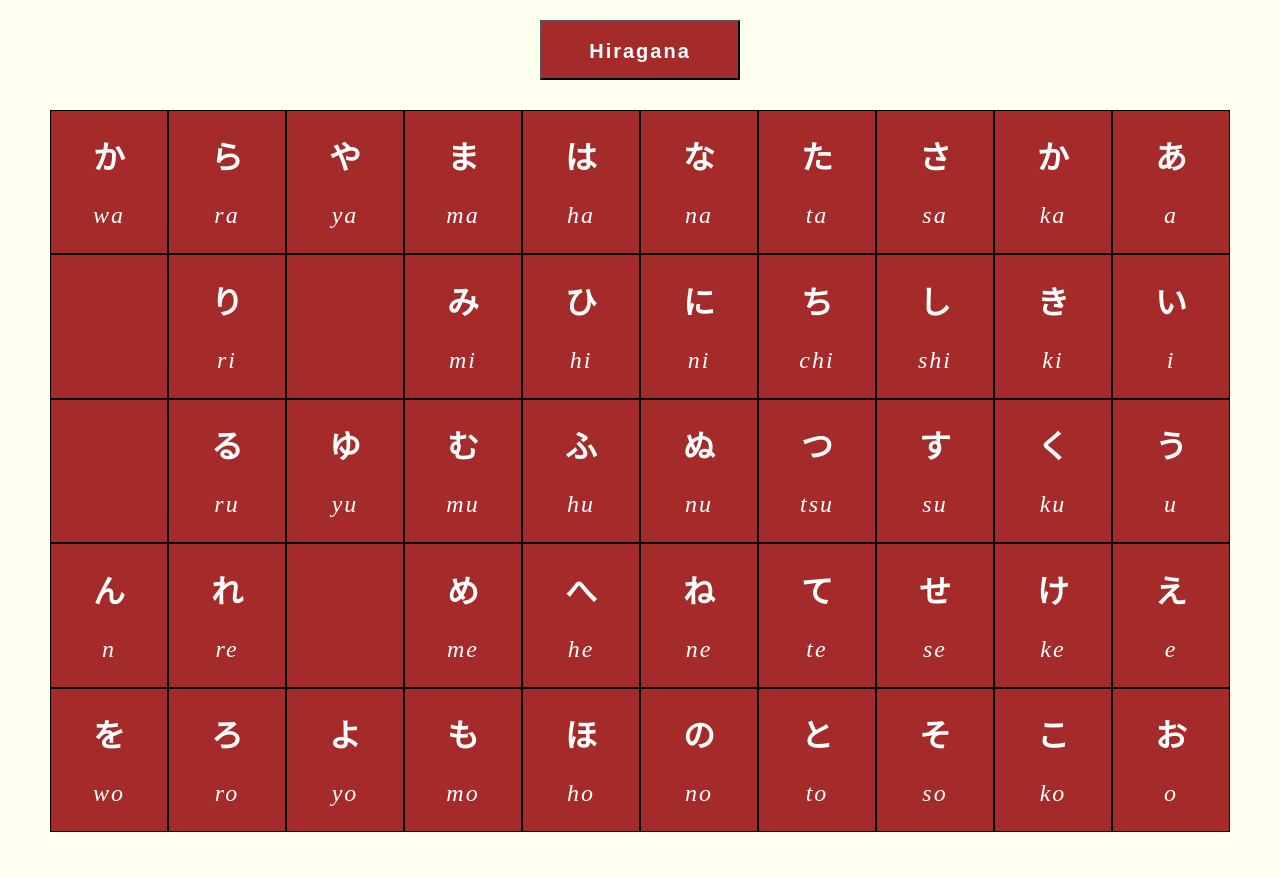
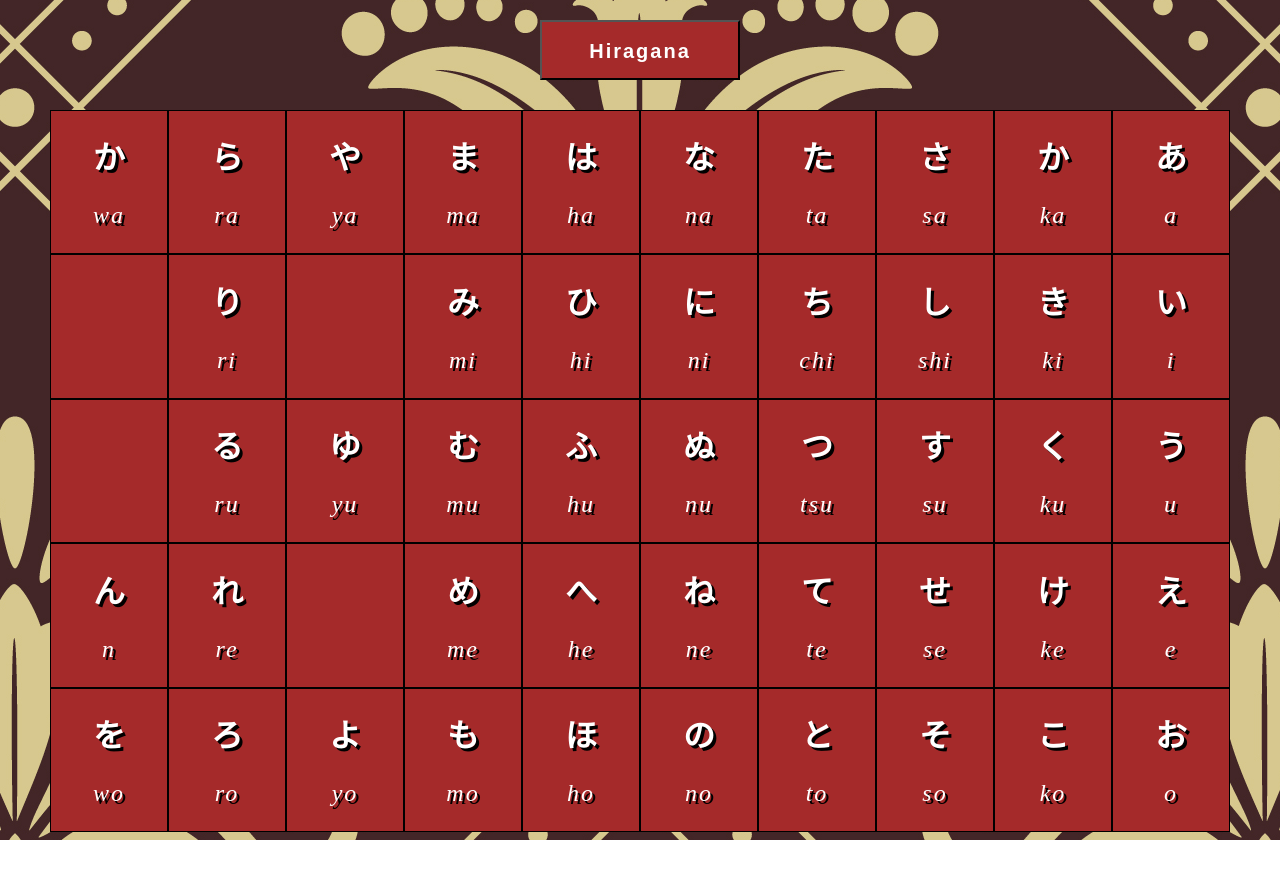
Before and after one commit to IronHarambe/jcompare, a React (Create React App) app: page /compare in a window 1280 px wide. Shown: the top 878 px of the page. Built offline with nearby package versions, Linux system fonts and the light colour scheme; a web font is replaced by a local one.

Commit message:
bg added for toggle page

```diff
--- a/src/component/compare/chars/Char.scss
+++ b/src/component/compare/chars/Char.scss
@@ -4,6 +4,7 @@
   h1,
   p {
     color: white;
+    text-shadow: 3px 3px 0px #000;
   }
 
   p {
--- a/src/component/compare/hiragana-chart/HiraChart.scss
+++ b/src/component/compare/hiragana-chart/HiraChart.scss
@@ -23,7 +23,6 @@
   .hira__chart {
     padding: 0;
     padding-top: 40px;
-
     .chart {
     }
   }
--- a/src/component/compare/toggle-chart/Toggler.scss
+++ b/src/component/compare/toggle-chart/Toggler.scss
@@ -1,6 +1,8 @@
 .toggler {
   padding: 20px;
-  background-color: #fffff0;
+  // background-color: #fffff0;
+  background: url("../toggle-chart/bg2.jpg") no-repeat center;
+  height: 100vh;
   .btn {
     height: 60px;
     width: 200px;
```
Also changed, not shown: src/component/compare/toggle-chart/bg2.jpg (added).
